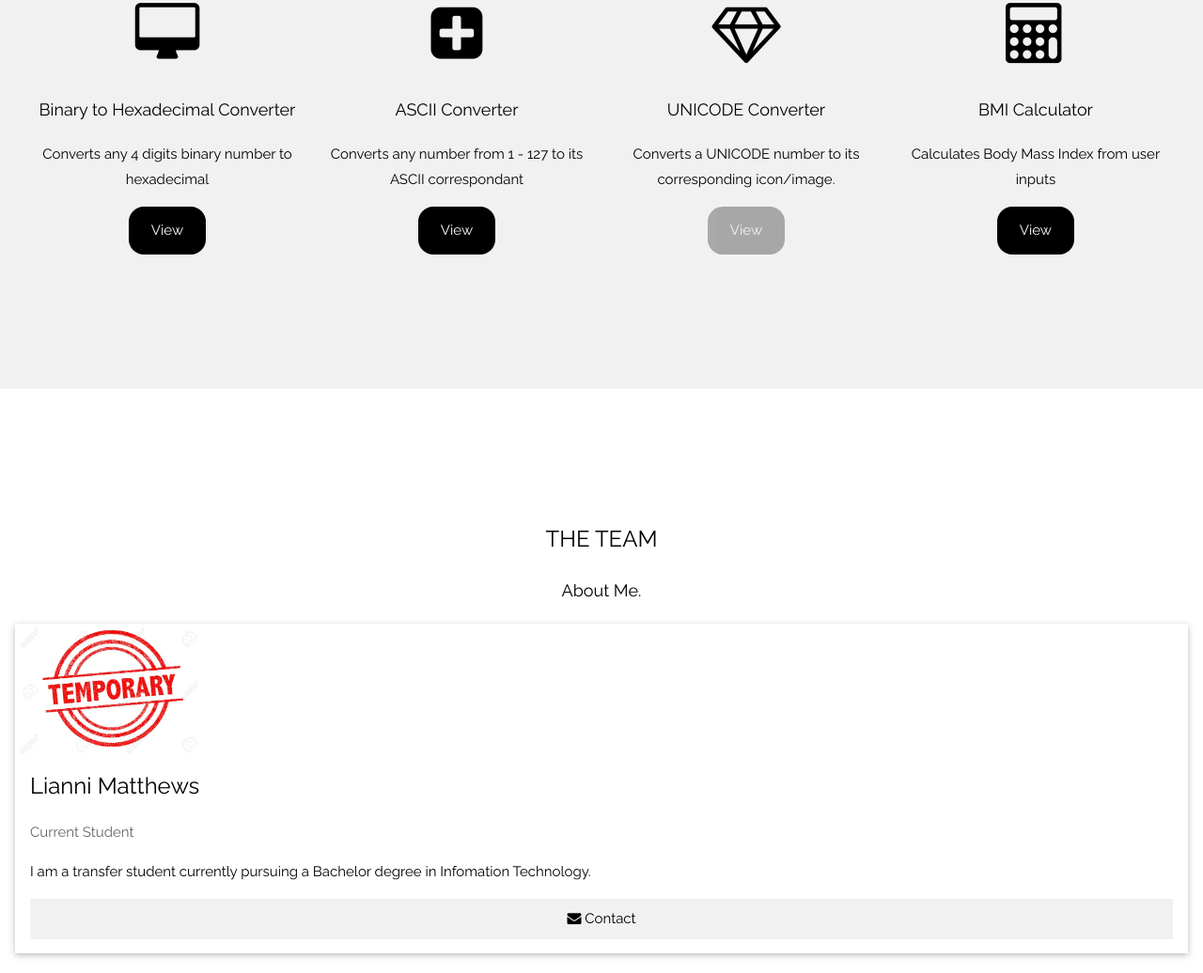
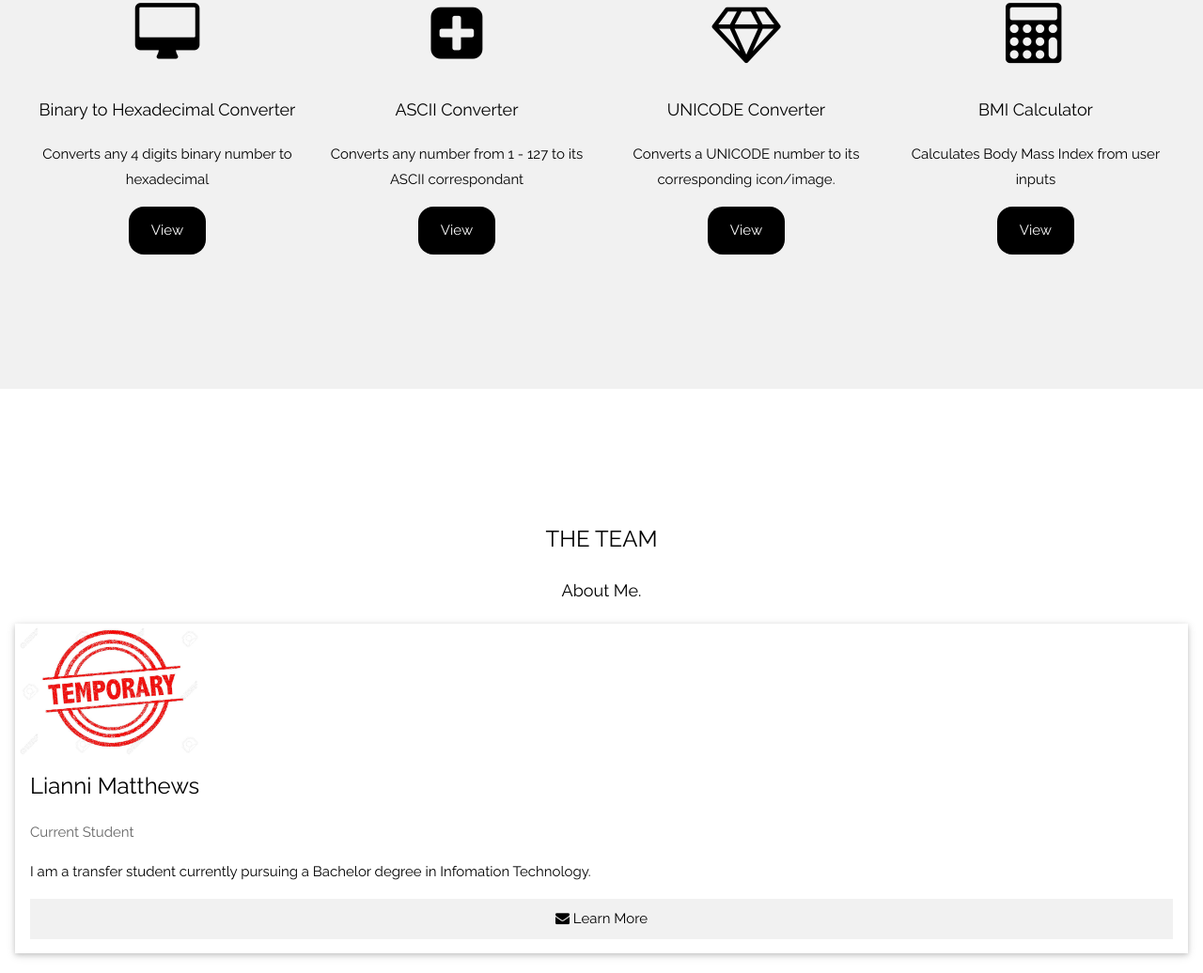
Before and after one commit to LianniMatthews/LianniMatthews.github.io, a plain HTML site: page index.html in a window 1280 px wide. Shown: the part 1676-2712 px from the top of the page at 94% size. Drawn offline with nearby package versions, Linux system fonts and the light colour scheme.

Commit message:
Update index.html

```diff
--- a/index.html
+++ b/index.html
@@ -114,7 +114,7 @@ body, html {
       <i class="fa fa-diamond w3-margin-bottom w3-jumbo"></i>
       <p class="w3-large">UNICODE Converter</p>
       <p>Converts a UNICODE number to its corresponding icon/image.</p>
-	  <p><button class="w3-button w3-black w3-round-xlarge w3-padding-large w3-disabled">View</button></p>
+	  <p><a href = "unicodeCon.html"<button class="w3-button w3-black w3-round-xlarge w3-padding-large">View</button></a></p>
     </div>
     <div class="w3-quarter">
       <i class="fa fa-calculator w3-margin-bottom w3-jumbo"></i>
@@ -136,7 +136,7 @@ body, html {
           <h3>Lianni Matthews</h3>
           <p class="w3-opacity">Current Student</p>
           <p>I am a transfer student currently pursuing a Bachelor degree in Infomation Technology.</p>
-          <p><button class="w3-button w3-light-grey w3-block"><i class="fa fa-envelope"></i> Contact</button></p>
+          <p><button class="w3-button w3-light-grey w3-block"><i class="fa fa-envelope"></i> Learn More</button></p>
         </div>
 
 </div>
```
